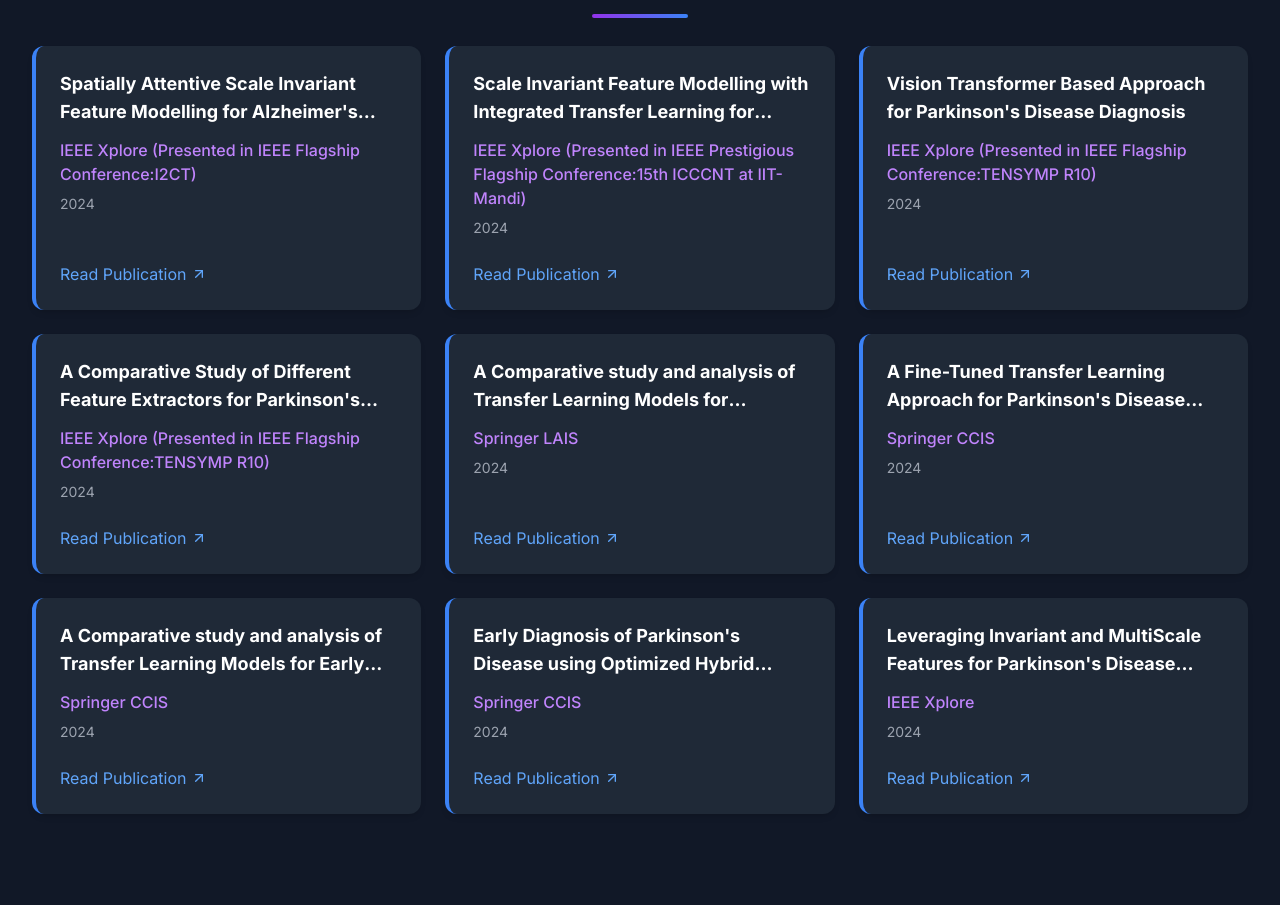
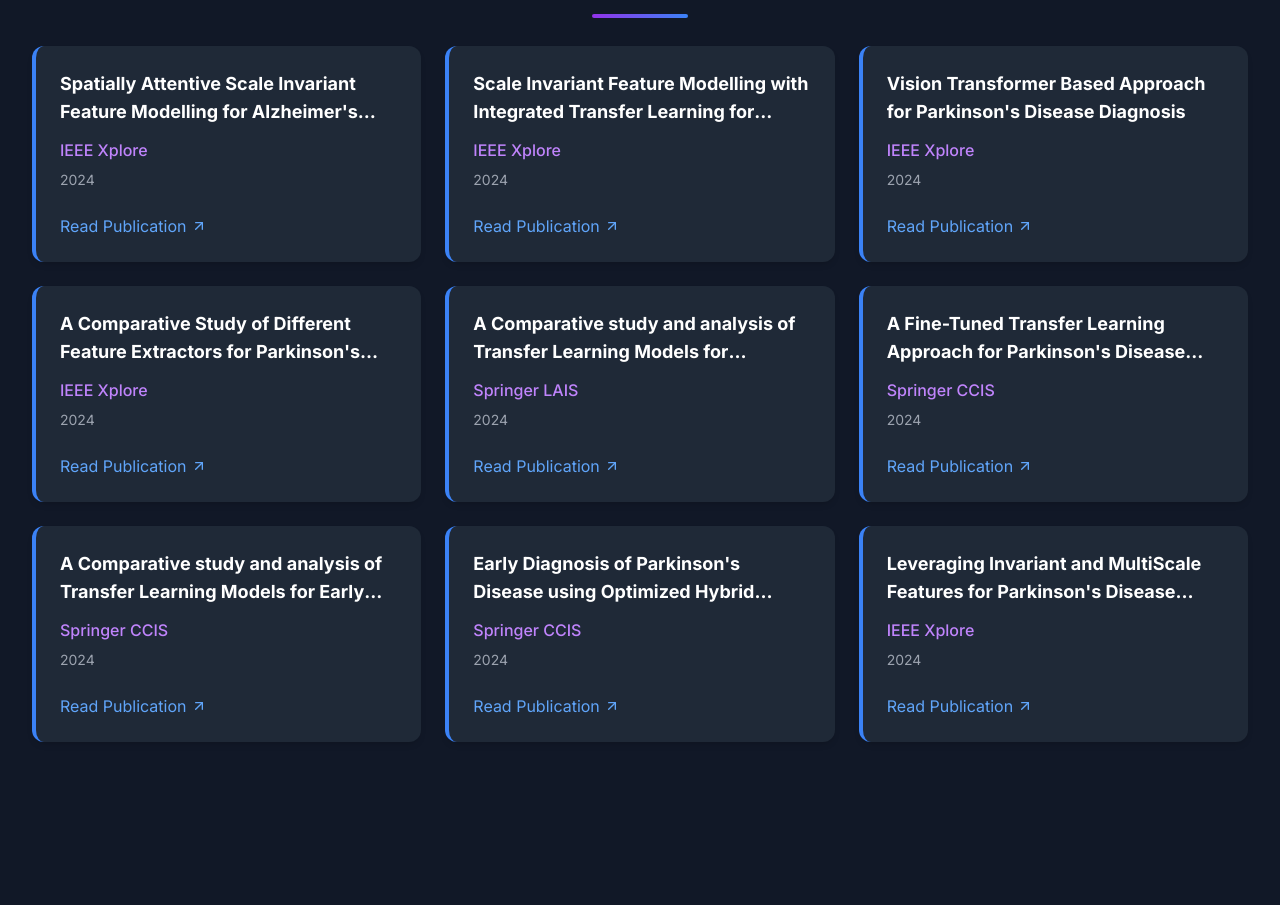
Before and after one commit to vedant22p/Personal-Portfolio, a React (Vite) app: page / in a window 1280 px wide. Shown: the part 4680-5585 px from the top of the page. Built offline with nearby package versions, Linux system fonts and the light colour scheme.

Commit message:
Update Achievements Layout

```diff
--- a/src/components/sections/Publications.tsx
+++ b/src/components/sections/Publications.tsx
@@ -6,28 +6,28 @@ const publicationsData = [
   {
     id: 1,
     title: "Spatially Attentive Scale Invariant Feature Modelling for Alzheimer's Disease Detection",
-    journal: "IEEE Xplore (Presented in IEEE Flagship Conference:I2CT)",
+    journal: "IEEE Xplore",
     date: "2024",
     link: "https://ieeexplore.ieee.org/abstract/document/10543826"
   },
   {
     id: 2,
     title: "Scale Invariant Feature Modelling with Integrated Transfer Learning for Parkinson's Disease Diagnosis",
-    journal: "IEEE Xplore (Presented in IEEE Prestigious Flagship Conference:15th ICCCNT at IIT-Mandi)",
+    journal: "IEEE Xplore",
     date: "2024",
     link: "https://ieeexplore.ieee.org/abstract/document/10723906"
   },
   {
     id: 3,
     title: "Vision Transformer Based Approach for Parkinson's Disease Diagnosis",
-    journal: "IEEE Xplore (Presented in IEEE Flagship Conference:TENSYMP R10)",
+    journal: "IEEE Xplore",
     date: "2024",
     link: "https://ieeexplore.ieee.org/document/10752200"
   },
   {
     id: 4,
     title: "A Comparative Study of Different Feature Extractors for Parkinson's Disease Detection",
-    journal: "IEEE Xplore (Presented in IEEE Flagship Conference:TENSYMP R10)",
+    journal: "IEEE Xplore",
     date: "2024",
     link: "https://ieeexplore.ieee.org/document/10752301"
   },
```
